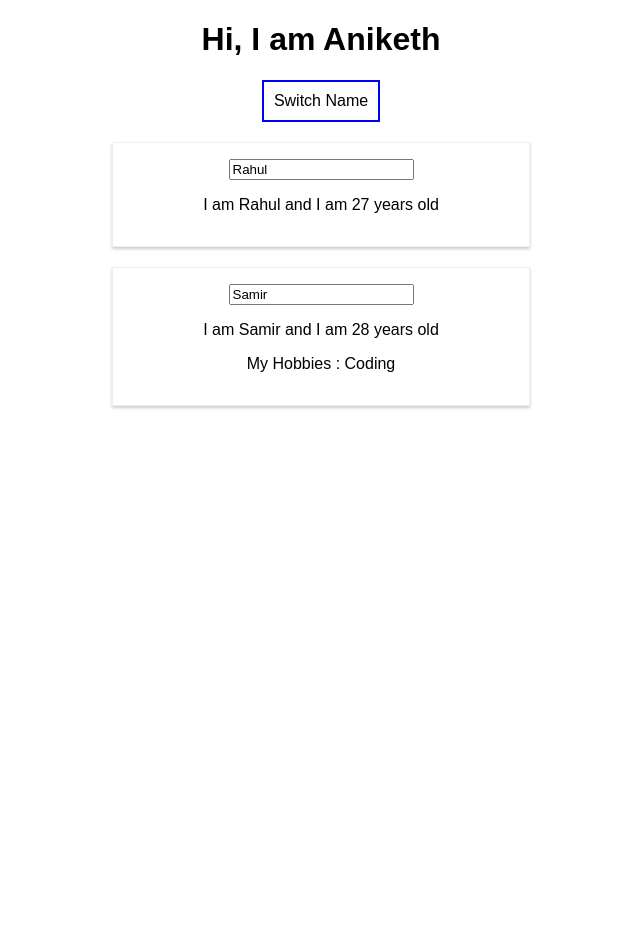
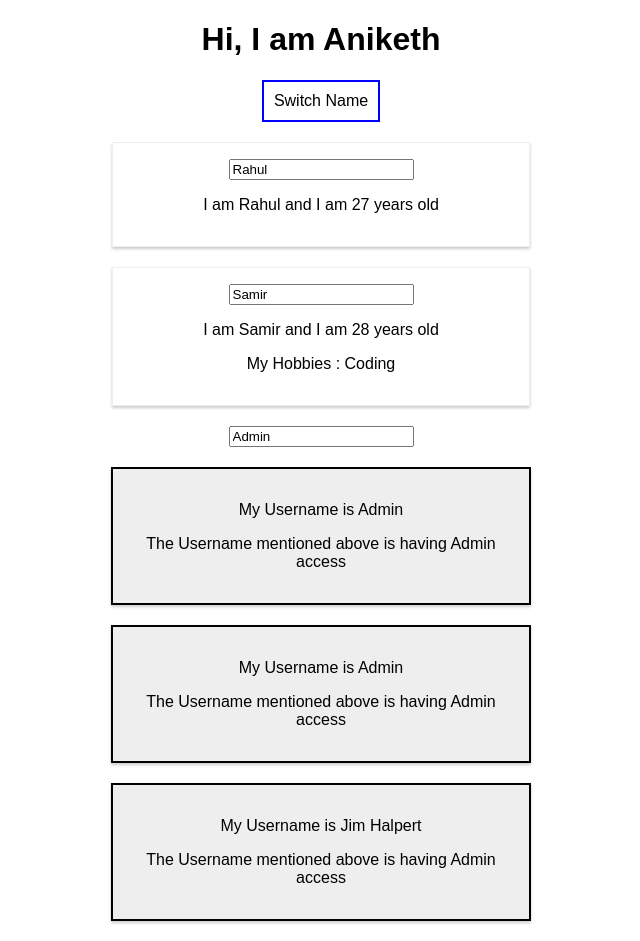
Before and after one commit to Aniketh-Raj/basic-react, a React (Create React App) app: page / in a window 1280 px wide. Shown: the whole page, without its empty margins (319-959 px from the left). Before the commit the page ends 800 px from the top, so only its background shows below. Built offline with nearby package versions, Linux system fonts and the light colour scheme.

Commit message:
Module 3 Assignment Completed

```diff
--- a/src/App.js
+++ b/src/App.js
@@ -1,6 +1,9 @@
 import React, { Component } from 'react';
 import './App.css';
 import Person from './Person/Person';
+import UserInput from './User/UserInput';
+import UserOutput from './User/UserOutput';
+
 
 class App extends Component {
 
@@ -8,7 +11,18 @@ class App extends Component {
     persons: [
       { name: 'Rahul', age: 27 },
       { name: 'Samir', age: 28 }
+    ],
+    user: [
+      {username : 'Admin'}
     ]
+  }
+
+  userNameChangedHandler = (event) => {
+    this.setState({
+      user: [
+        {username : event.target.value}
+      ]
+    })
   }
 
   switchNameHandler = (newName) => {
@@ -53,6 +67,13 @@ class App extends Component {
         click={this.switchNameHandler.bind(this,'Samir Kanta Lenka')}
         nameChanged={this.nameChangedHandler}
         >My Hobbies : Coding</Person>
+        <UserInput
+        username = {this.state.user[0].username}
+        userNameChanged = {this.userNameChangedHandler}
+        ></UserInput>
+        <UserOutput username = {this.state.user[0].username}></UserOutput>
+        <UserOutput username = {this.state.user[0].username}></UserOutput>
+        <UserOutput username = 'Jim Halpert'></UserOutput>
       </div>
     );
   }
--- /dev/null
+++ b/src/User/UserInput.js
@@ -0,0 +1,11 @@
+import React from 'react';
+
+const userInput = (props) => {
+    return (
+        <div className="UserInput">
+            <input type="text" onChange={props.userNameChanged} value={props.username}></input>
+        </div>
+    );
+};
+
+export default userInput;
--- /dev/null
+++ b/src/User/UserOutput.css
@@ -0,0 +1,9 @@
+.UserOutput {
+    width: 30%;
+    margin: 20px auto;
+    border: 2px solid black;
+    background-color: #eee;
+    box-shadow: 0 2px 3px #ccc;
+    padding: 16px;
+    text-align: center;
+}
--- /dev/null
+++ b/src/User/UserOutput.js
@@ -0,0 +1,13 @@
+import React from 'react';
+import './UserOutput.css';
+
+const userOutput = (props) => {
+    return (
+        <div className="UserOutput">
+            <p> My Username is  {props.username}</p>
+            <p>The Username mentioned above is having Admin access</p>
+        </div>
+    );
+};
+
+export default userOutput;
```
